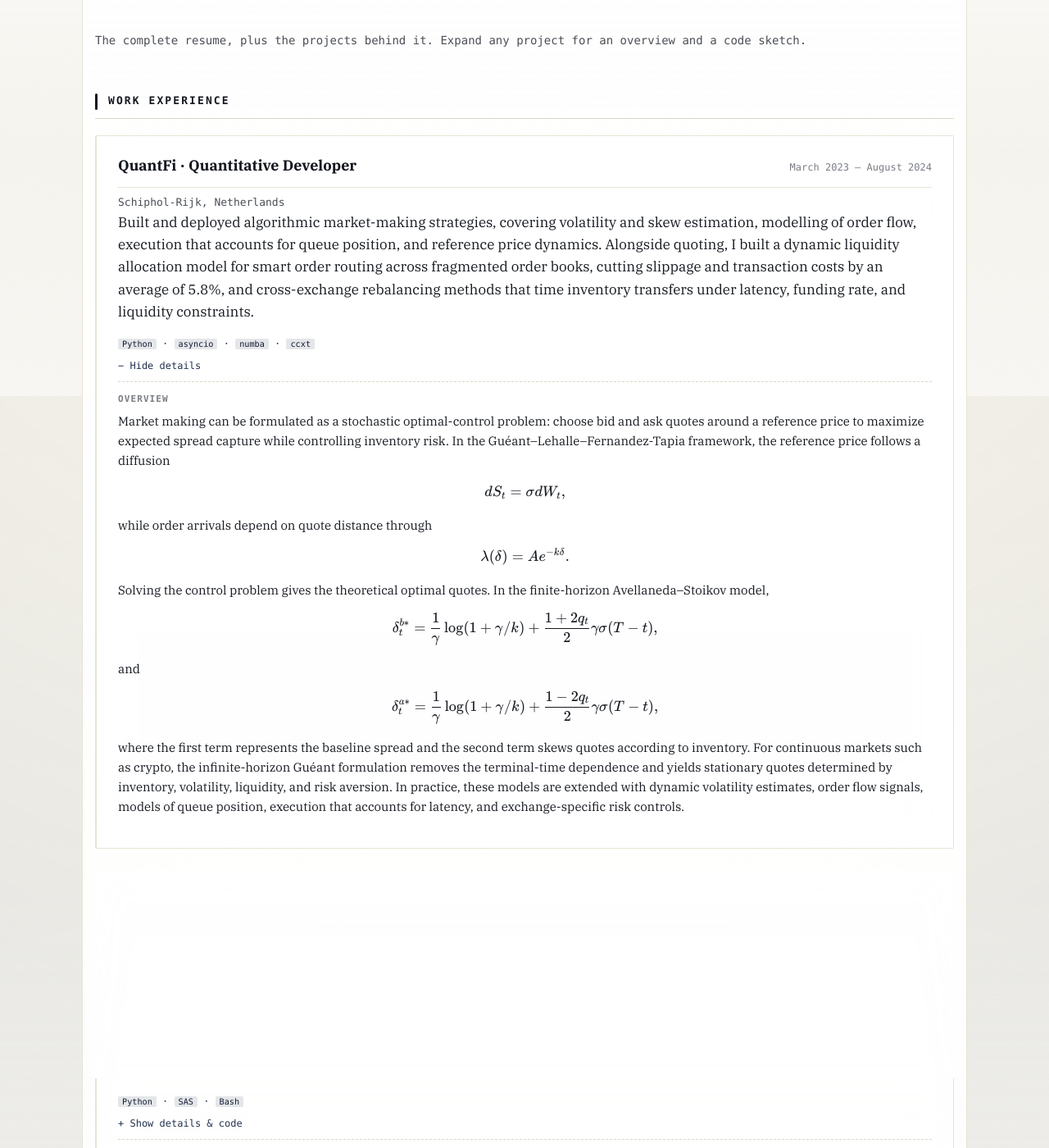
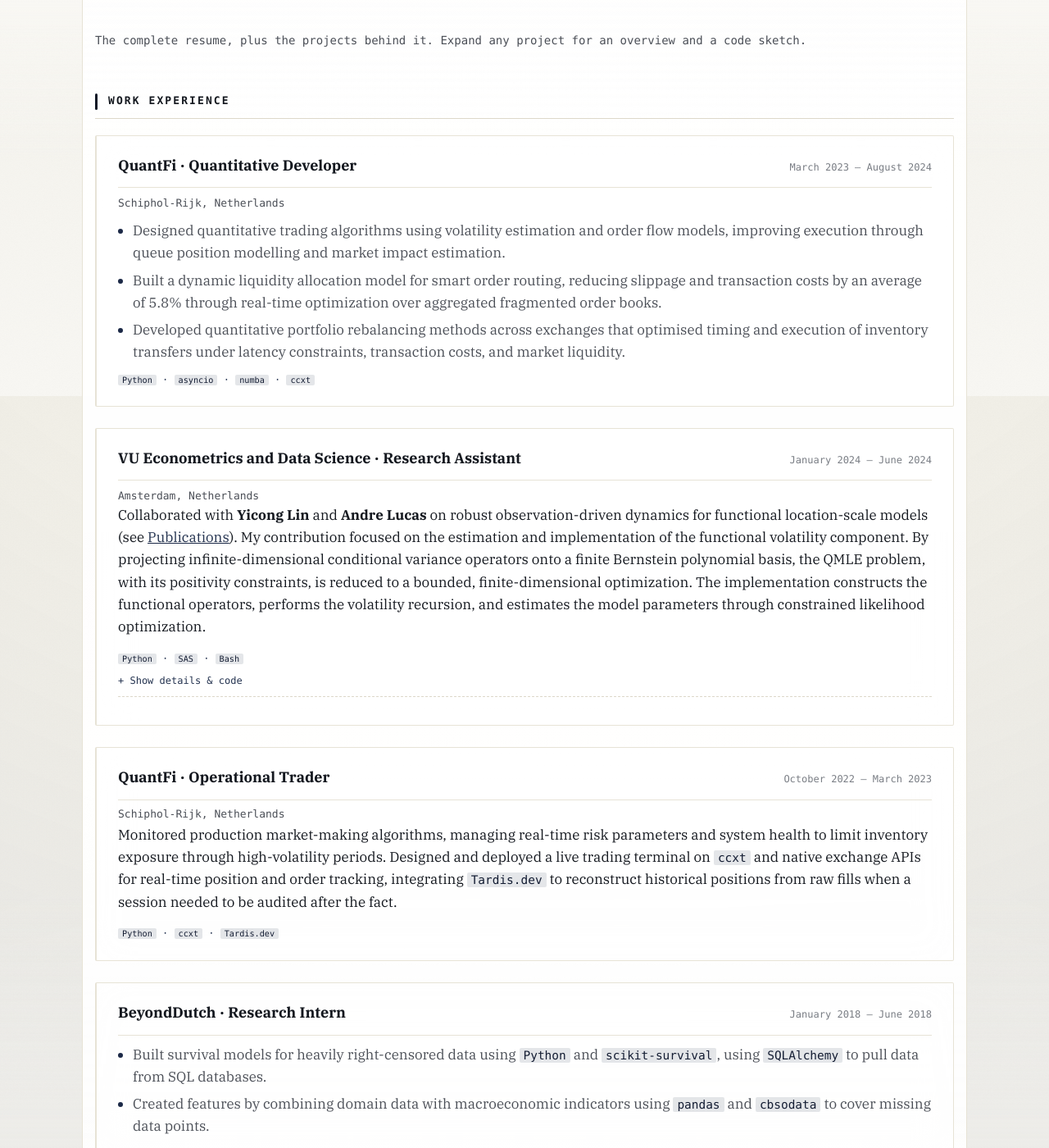
Before and after one commit to DaanZunnenberg/DaanZunnenberg.github.io, a Jekyll site: the page built from experience/index.md, in a window 1280 px wide and 1400 px high, scrolled down 417 px. Shown: the whole window at 82% size. Built offline with Jekyll 4.4.1, drawn with Linux system fonts in a browser that asks for light colours.

Commit message:
Expand QuantFi Quantitative Developer entry into detailed bullets
Replaces the collapsible math-details section with three concrete
resume-style bullets covering the algorithms, smart order routing,
and cross-exchange rebalancing work.

```diff
--- a/experience/index.md
+++ b/experience/index.md
@@ -24,44 +24,12 @@
     <span class="entry-date">March 2023 &ndash; August 2024</span>
   </div>
   <div class="entry-org">Schiphol-Rijk, Netherlands</div>
-  <p>
-    Built and deployed algorithmic market-making strategies, covering volatility and skew estimation, modelling
-    of order flow, execution that accounts for queue position, and reference price dynamics. Alongside quoting,
-    I built a dynamic liquidity allocation model for smart order routing across fragmented order books, cutting
-    slippage and transaction costs by an average of 5.8%, and cross-exchange rebalancing methods that time
-    inventory transfers under latency, funding rate, and liquidity constraints.
-  </p>
+  <ul>
+    <li>Designed quantitative trading algorithms using volatility estimation and order flow models, improving execution through queue position modelling and market impact estimation.</li>
+    <li>Built a dynamic liquidity allocation model for smart order routing, reducing slippage and transaction costs by an average of 5.8% through real-time optimization over aggregated fragmented order books.</li>
+    <li>Developed quantitative portfolio rebalancing methods across exchanges that optimised timing and execution of inventory transfers under latency constraints, transaction costs, and market liquidity.</li>
+  </ul>
   <div class="tags"><code>Python</code> &middot; <code>asyncio</code> &middot; <code>numba</code> &middot; <code>ccxt</code></div>
-
-  <div class="readme-toggle is-open">
-    <button type="button" class="readme-summary" aria-expanded="true">
-      <span class="label-open">+ Show details &amp; code</span><span class="label-close">&minus; Hide details</span>
-    </button>
-    <div class="readme-collapse">
-      <div class="readme">
-      <h4>Overview</h4>
-      <p>
-        Market making can be formulated as a stochastic optimal-control problem: choose bid and ask quotes
-        around a reference price to maximize expected spread capture while controlling inventory risk. In the
-        Gu&eacute;ant&ndash;Lehalle&ndash;Fernandez-Tapia framework, the reference price follows a diffusion
-        \[dS_t = \sigma dW_t,\]
-        while order arrivals depend on quote distance through
-        \[\lambda(\delta) = Ae^{-k\delta}.\]
-        Solving the control problem gives the theoretical optimal quotes. In the finite-horizon
-        Avellaneda&ndash;Stoikov model,
-        \[\delta_t^{b*} = \frac{1}{\gamma}\log(1+\gamma/k) + \frac{1+2q_t}{2}\gamma\sigma(T-t),\]
-        and
-        \[\delta_t^{a*} = \frac{1}{\gamma}\log(1+\gamma/k) + \frac{1-2q_t}{2}\gamma\sigma(T-t),\]
-        where the first term represents the baseline spread and the second term skews quotes according to
-        inventory. For continuous markets such as crypto, the infinite-horizon Gu&eacute;ant formulation
-        removes the terminal-time dependence and yields stationary quotes determined by inventory, volatility,
-        liquidity, and risk aversion. In practice, these models are extended with dynamic volatility estimates,
-        order flow signals, models of queue position, execution that accounts for latency, and exchange-specific
-        risk controls.
-      </p>
-    </div>
-    </div>
-  </div>
 </div>
 
 <div class="entry" id="experience-vu-research-assistant">
```
